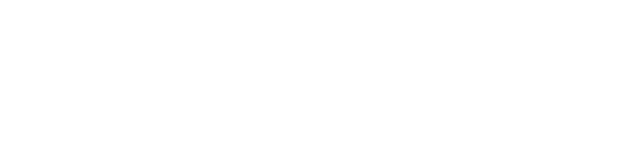
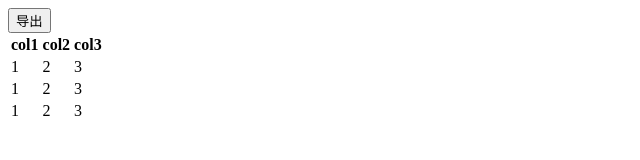
Before and after one commit to xxxace/table2xlsx, a website built with webpack: page public/index.html in a window 1280 px wide. Shown: the whole page, without its empty margins (0-640 px from the left). Built offline with nearby package versions, Linux system fonts and the light colour scheme.

Commit message:
add test demo

```diff
--- a/public/index.html
+++ b/public/index.html
@@ -11,7 +11,31 @@
 </head>
 
 <body>
-
+<button id="export">导出</button>
+<table id="tb">
+    <thead>
+    <th>col1</th>
+    <th>col2</th>
+    <th>col3</th>
+    </thead>
+    <tbody>
+    <tr>
+        <td>1</td>
+        <td>2</td>
+        <td>3</td>
+    </tr>
+    <tr>
+        <td>1</td>
+        <td>2</td>
+        <td>3</td>
+    </tr>
+    <tr>
+        <td>1</td>
+        <td>2</td>
+        <td>3</td>
+    </tr>
+    </tbody>
+</table>
 </body>
 
 </html>
--- a/src/main.ts
+++ b/src/main.ts
@@ -34,3 +34,25 @@ const dataSource: IData[] = [{
 //         console.log('error')
 //     });
 // }, 2000)
+
+window.onload= ()=>{
+    let exportBtn = document.querySelector('#export') as HTMLElement
+
+    exportBtn.addEventListener('click',()=>{
+        // getExcelSync({
+        //     fileName:'ace_is_me',
+        //     target:document.querySelector('#tb') as HTMLElement
+        // }).then(res=>{
+        //     console.log('success')
+        // }).catch(err=>{
+        //     console.log('error')
+        // })
+
+
+        getExcelSync({fileName: '測試測試', columns, dataSource}).then(res => {
+        console.log('success')
+    }).catch(err => {
+        console.log('error')
+    });
+    })
+}
```
